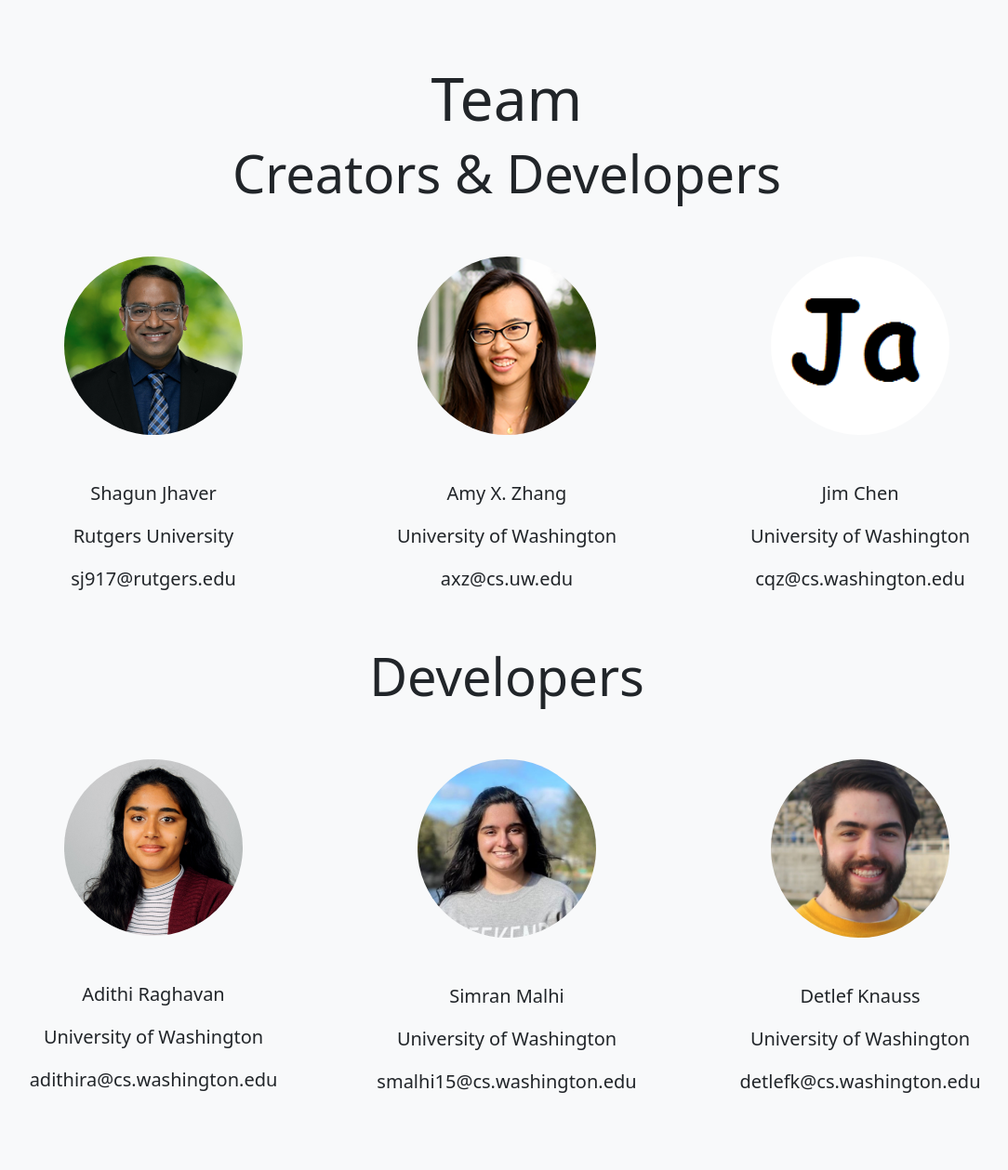
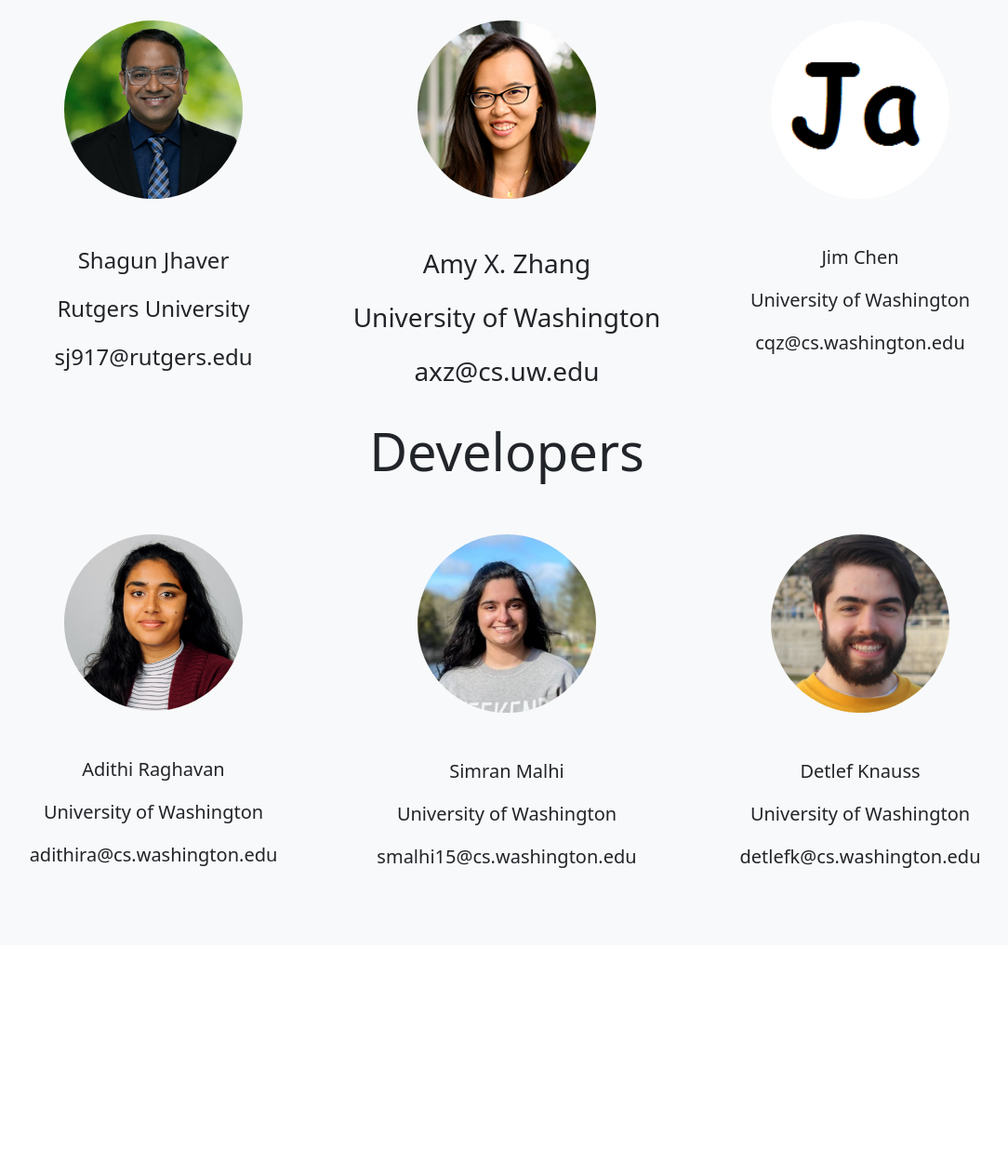
Before and after one commit to Social-Futures-Lab/FilterBuddy, a Django app: page / in a window 1280 px wide. Shown: the part 3148-4407 px from the top of the page at 93% size, without its empty margins (95-1179 px from the left). After the commit the page ends 4082 px from the top, so only its background shows below. Run offline with Django 3.2, Linux system fonts and the light colour scheme.

Commit message:
refactored code

```diff
--- a/youtube/static/youtube/about.css
+++ b/youtube/static/youtube/about.css
@@ -13,7 +13,6 @@
 
 .fs-2 {
   padding-bottom: 25px;
-  font-size: larger;
 }
 
 /* section {
--- a/youtube/templates/youtube/about_us_new.html
+++ b/youtube/templates/youtube/about_us_new.html
@@ -36,38 +36,38 @@
         <div class="container text-center">
           <div class="row">
             <p class="fs-2">In the age of social media, anyone can join a platform under the guise of anonymity and fake profiles. For small and big creators alike on these platforms, moderating hurtful or spam comments can be a time-consuming task. That's where FilterBuddy comes in! This tool helps creators organize their comments and better understand who their audience is! Read more below to learn more about the motivation behind this tool and insight from creators who tried it out for themselves!</p>
-            <div class="col">
+            <!--<div class="col">-->
             <a href="https://www.cl.cam.ac.uk/teaching/1213/DiscMathII/Ch2.pdf" target="_blank" class="btn btn-secondary btn-lg"><span style="font-size:larger;">Read Paper</span></a>
             <iframe src="{% static 'youtube/sample.pdf' %}" width="100%" height="800px" frameborder="0"></iframe>
+            <!--</div>-->
           </div>
-          </div>
-          <br>
+          <div class="row"  style="min-height: 600px;">
             <h2 class="display-3">How Does It Work?</h2>
-          <div class="row py-lg-f text-center"  style="min-height: 600px; margin-bottom: 80px;">
             <div class="embed-responsive embed-responsive-21by9 youtube">
               <iframe class="embed-responsive-item" src="https://www.youtube.com/embed/tgbNymZ7vqY?playlist=tgbNymZ7vqY&loop=1"></iframe>
             </div>
           </div>
-          <br>
+          <div class="row">
             <h2 class="display-3">Team</h2>
             <h4 class="display-4">Creators & Developers</h4>
-          <div class="row row-cols-1 row-cols-md-3 mb-3 text-center">
+          </div>
+          <div class="row row-cols-1 row-cols-md-3 mb-3">
             <div class="col">
               <div class="profile">
                 <img src="{% static 'youtube/shagun.png' %}" class="img-fluid rounded-circle py-5"
                 alt=""/>
-                <p class="fs-5">Shagun Jhaver</p>
-                <p class="fs-5">Rutgers University</p>
-                <p class="fs-5">sj917@rutgers.edu</p>
+                <p class="fs-4">Shagun Jhaver</p>
+                <p class="fs-4">Rutgers University</p>
+                <p class="fs-4">sj917@rutgers.edu</p>
               </div>
             </div>
             <div class="col">
               <div class="profile">
                 <img src="{% static 'youtube/amyz.png' %}" class="img-fluid rounded-circle py-5"
                 alt=""/>
-                <p class="fs-5">Amy X. Zhang</p>
-                <p class="fs-5">University of Washington</p>
-                <p class="fs-5">axz@cs.uw.edu</p>
+                <p class="fs-3">Amy X. Zhang</p>
+                <p class="fs-3">University of Washington</p>
+                <p class="fs-3">axz@cs.uw.edu</p>
               </div>
             </div>
             <div class="col">
@@ -80,9 +80,10 @@
               </div>
             </div>
           </div>
-          <br>
+          <div class="row">
             <h4 class="display-4">Developers</h4>
-          <div class="row row-cols-1 row-cols-md-3 mb-3 text-center">
+          </div>
+          <div class="row row-cols-1 row-cols-md-3 mb-3">
             <div class="col">
               <div class="profile">
                 <img src="{% static 'youtube/adithi.png' %}" class="img-fluid rounded-circle py-5"
```
Lines whose indentation alone changed are shown as unchanged.
